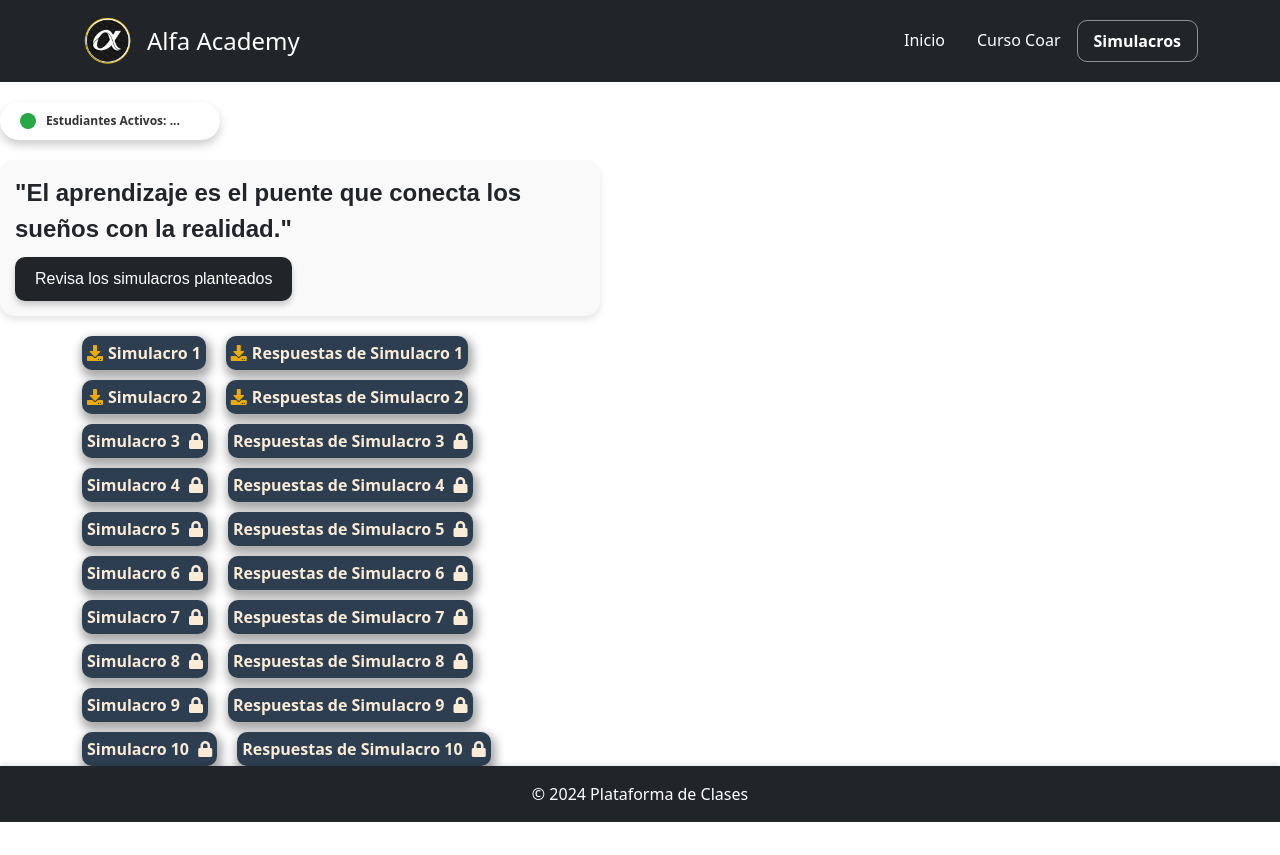
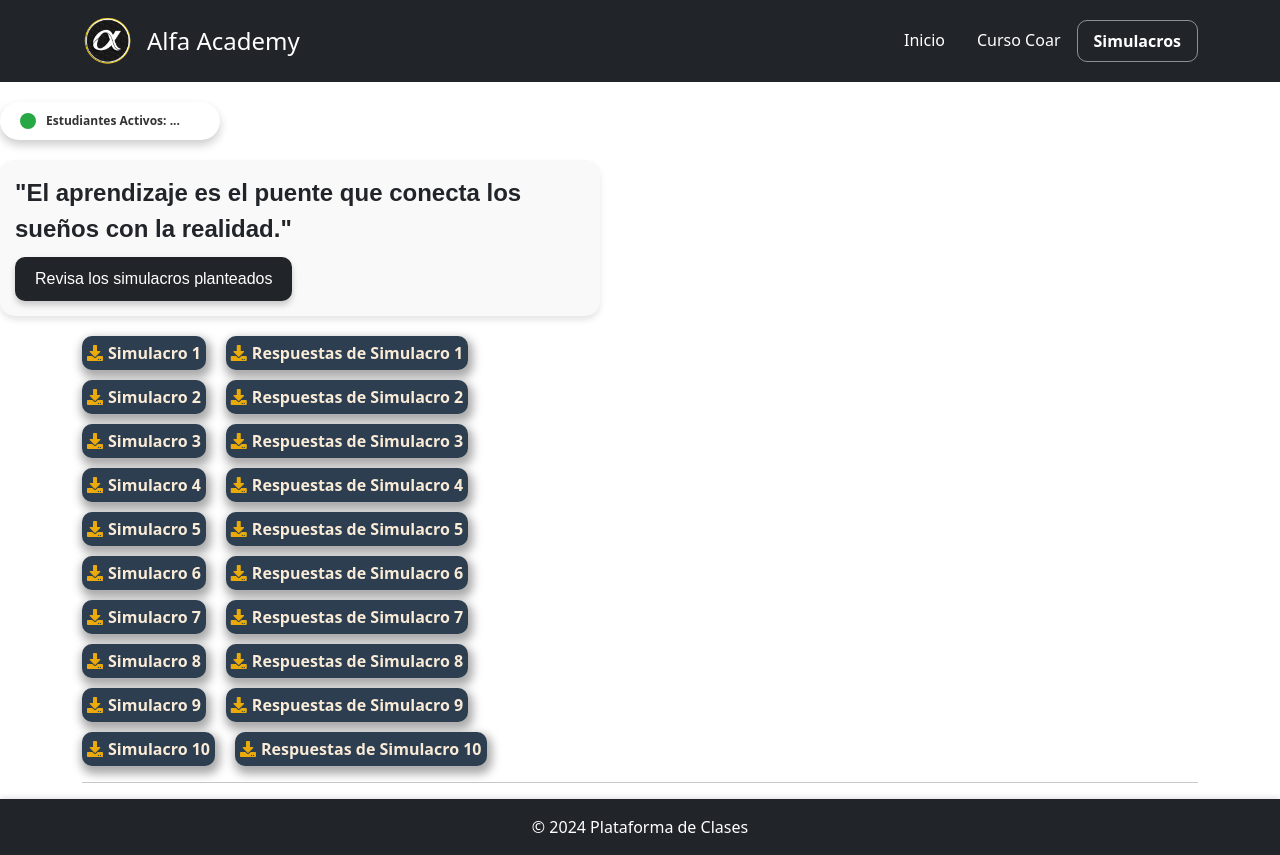
Before and after one commit to SARAScodigos/AlfaAcademy, a website: page frontend/simulacros.html in a window 1280 px wide. Before the commit the page ends 822 px from the top, so only its background shows below. Drawn offline with nearby package versions, Linux system fonts and the light colour scheme; no server answers.

Commit message:
"Subida de simulacros"

```diff
--- a/frontend/simulacros.html
+++ b/frontend/simulacros.html
@@ -83,140 +83,134 @@
         </div>
         <div class="simulacro" style="display: flex; gap: 20px;">
             <div class="card-simulacro" data-toggle="semana-1" >
-                <a href=""
+                <a href="https://drive.google.com/uc?export=download&id=1kuFP6oVCfYSWoD1LmBa5rWKyQIcUEwbL"
                 style="text-decoration: none; color: antiquewhite;"
                 >
-                Simulacro 3 <i class="fas fa-lock" style="margin-left: 5px;"></i>
+                    <i class="fas fa-download"></i>Simulacro 3
                 </a>
             </div>
             <div class="card-simulacro" data-toggle="semana-1" >
-                <a href=""
+                <a href="https://drive.google.com/uc?export=download&id=1SCZ4zXlHxG00AIdX7uHSKkdCg967p-zf"
                 style="text-decoration: none; color: antiquewhite;"
                 >
-
-                Respuestas de Simulacro 3 <i class="fas fa-lock" style="margin-left: 5px;"></i>
+                    <i class="fas fa-download"></i>Respuestas de Simulacro 3
                 </a>
             </div>
         </div>
         <div class="simulacro" style="display: flex; gap: 20px;">
             <div class="card-simulacro" data-toggle="semana-1" >
-                <a href=""
+                <a href="https://drive.google.com/uc?export=download&id=17Quy7SoQWyUUXOd9dYdAFC_XdarZNzaB"
                 style="text-decoration: none; color: antiquewhite;"
                 >
-                Simulacro 4 <i class="fas fa-lock" style="margin-left: 5px;"></i>
+                    <i class="fas fa-download"></i>Simulacro 4
                 </a>
             </div>
             <div class="card-simulacro" data-toggle="semana-1" >
-                <a href=""
+                <a href="https://drive.google.com/uc?export=download&id=1-cq5ZxBBWkTdMQ4tmCaVva5SIPWEAzNa"
                 style="text-decoration: none; color: antiquewhite;"
                 >
-
-                Respuestas de Simulacro 4 <i class="fas fa-lock" style="margin-left: 5px;"></i>
+                    <i class="fas fa-download"></i>Respuestas de Simulacro 4
                 </a>
             </div>
         </div>
         <div class="simulacro" style="display: flex; gap: 20px;">
             <div class="card-simulacro" data-toggle="semana-1" >
-                <a href=""
+                <a href="https://drive.google.com/uc?export=download&id=16CU7qUQeBFCcfi_dUigPvOwE52B4a-oB"
                 style="text-decoration: none; color: antiquewhite;"
                 >
-                Simulacro 5 <i class="fas fa-lock" style="margin-left: 5px;"></i>
+                    <i class="fas fa-download"></i>Simulacro 5
                 </a>
             </div>
             <div class="card-simulacro" data-toggle="semana-1" >
-                <a href=""
+                <a href="https://drive.google.com/uc?export=download&id=1E8yOYQ70R4I90PKWp_M_7_lkEZEJ1UiQ"
                 style="text-decoration: none; color: antiquewhite;"
                 >
-
-                Respuestas de Simulacro 5 <i class="fas fa-lock" style="margin-left: 5px;"></i>
+                    <i class="fas fa-download"></i>Respuestas de Simulacro 5
                 </a>
             </div>
         </div>
         <div class="simulacro" style="display: flex; gap: 20px;">
             <div class="card-simulacro" data-toggle="semana-1" >
-                <a href=""
+                <a href="https://drive.google.com/uc?export=download&id=1MgllX-vYjapcUupjxyA-m1D0PvQf2Y5i"
                 style="text-decoration: none; color: antiquewhite;"
                 >
-                Simulacro 6 <i class="fas fa-lock" style="margin-left: 5px;"></i>
+                    <i class="fas fa-download"></i>Simulacro 6
                 </a>
             </div>
             <div class="card-simulacro" data-toggle="semana-1" >
-                <a href=""
+                <a href="https://drive.google.com/uc?export=download&id=1YZ25b3qRtXf6TX_Hi0_eqLJO1soYTgQt"
                 style="text-decoration: none; color: antiquewhite;"
                 >
-
-                Respuestas de Simulacro 6 <i class="fas fa-lock" style="margin-left: 5px;"></i>
+                    <i class="fas fa-download"></i>Respuestas de Simulacro 6
                 </a>
             </div>
         </div>
         <div class="simulacro" style="display: flex; gap: 20px;">
             <div class="card-simulacro" data-toggle="semana-1" >
-                <a href=""
+                <a href="https://drive.google.com/uc?export=download&id=19YaLtEg5cL2lrH4htYgJJ10x_zEdvIXH"
                 style="text-decoration: none; color: antiquewhite;"
                 >
-                Simulacro 7 <i class="fas fa-lock" style="margin-left: 5px;"></i>
+                    <i class="fas fa-download"></i>Simulacro 7
                 </a>
             </div>
             <div class="card-simulacro" data-toggle="semana-1" >
-                <a href=""
+                <a href="https://drive.google.com/uc?export=download&id=19dHDZsSn4yl3Ckr11cFDKcWk5dSLzlI5"
                 style="text-decoration: none; color: antiquewhite;"
                 >
-
-                Respuestas de Simulacro 7 <i class="fas fa-lock" style="margin-left: 5px;"></i>
+                    <i class="fas fa-download"></i>Respuestas de Simulacro 7
                 </a>
             </div>
         </div>
         <div class="simulacro" style="display: flex; gap: 20px;">
             <div class="card-simulacro" data-toggle="semana-1" >
-                <a href=""
+                <a href="https://drive.google.com/uc?export=download&id=1T-aC4cFmqmMHwhxCNJ0P7aDWk_ZmmhdA"
                 style="text-decoration: none; color: antiquewhite;"
                 >
-                Simulacro 8 <i class="fas fa-lock" style="margin-left: 5px;"></i>
+                    <i class="fas fa-download"></i>Simulacro 8
                 </a>
             </div>
             <div class="card-simulacro" data-toggle="semana-1" >
-                <a href=""
+                <a href="https://drive.google.com/uc?export=download&id=12tclQATaEWCo8tymeuIZImTSRVW7UFHx"
                 style="text-decoration: none; color: antiquewhite;"
                 >
-
-                Respuestas de Simulacro 8 <i class="fas fa-lock" style="margin-left: 5px;"></i>
+                    <i class="fas fa-download"></i>Respuestas de Simulacro 8
                 </a>
             </div>
         </div>
         <div class="simulacro" style="display: flex; gap: 20px;">
             <div class="card-simulacro" data-toggle="semana-1" >
-                <a href=""
+                <a href="https://drive.google.com/uc?export=download&id=1VcI4GtpBwSmCOkj9TbXNfzNmcHTNLAGF"
                 style="text-decoration: none; color: antiquewhite;"
                 >
-                Simulacro 9 <i class="fas fa-lock" style="margin-left: 5px;"></i>
+                    <i class="fas fa-download"></i>Simulacro 9
                 </a>
             </div>
             <div class="card-simulacro" data-toggle="semana-1" >
-                <a href=""
+                <a href="https://drive.google.com/uc?export=download&id=1dLrD3Rre9RXxL0-XuBRpYi2ZklIn4gVS"
                 style="text-decoration: none; color: antiquewhite;"
                 >
-
-                Respuestas de Simulacro 9 <i class="fas fa-lock" style="margin-left: 5px;"></i>
+                    <i class="fas fa-download"></i>Respuestas de Simulacro 9
                 </a>
             </div>
         </div>
         <div class="simulacro" style="display: flex; gap: 20px;">
             <div class="card-simulacro" data-toggle="semana-1" >
-                <a href=""
+                <a href="https://drive.google.com/uc?export=download&id=1ydf1OmNWZF8zqhanaTk97eMKc2DOU4Nz"
                 style="text-decoration: none; color: antiquewhite;"
                 >
-                Simulacro 10 <i class="fas fa-lock" style="margin-left: 5px;"></i>
+                    <i class="fas fa-download"></i>Simulacro 10
                 </a>
             </div>
             <div class="card-simulacro" data-toggle="semana-1" >
-                <a href=""
+                <a href="https://drive.google.com/uc?export=download&id=1cPv3XcmTTPh9q1BZ59Ra0y-nZWJ9iPGb"
                 style="text-decoration: none; color: antiquewhite;"
                 >
-
-                Respuestas de Simulacro 10 <i class="fas fa-lock" style="margin-left: 5px;"></i>
+                    <i class="fas fa-download"></i>Respuestas de Simulacro 10
                 </a>
             </div>
         </div>
+        <hr>
+
 
 
 
```
